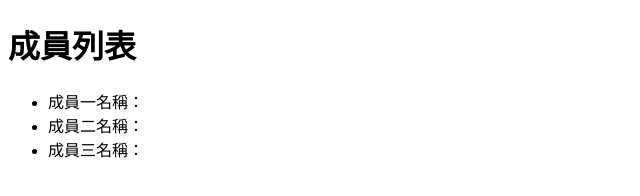
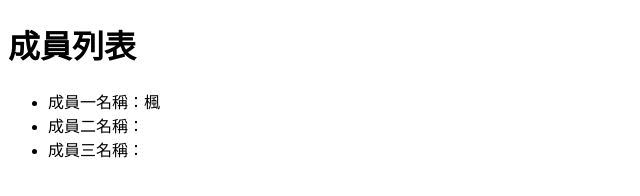
Before and after one commit to maplestartend/11077, a plain HTML site: page index.html in a window 1280 px wide. Shown: the full height of the page, 0-640 px from the left. Drawn offline with Linux system fonts and the light colour scheme.

Commit message:
新增成員一名字

```diff
--- a/index.html
+++ b/index.html
@@ -8,7 +8,7 @@
   <body>
     <h1>成員列表</h1>
     <ul>
-      <li>成員一名稱：</li>
+      <li>成員一名稱：楓</li>
       <li>成員二名稱：</li>
       <li>成員三名稱：</li>
     </ul>
```
